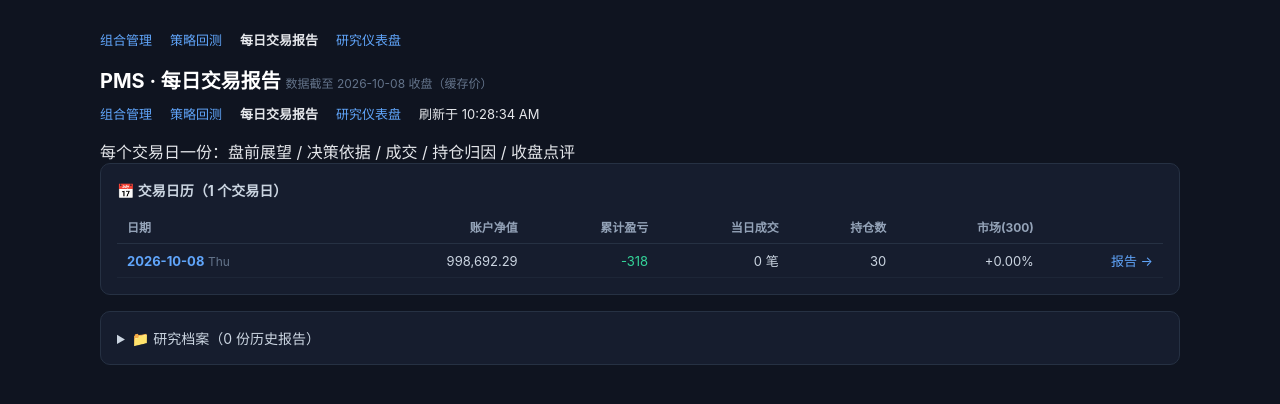
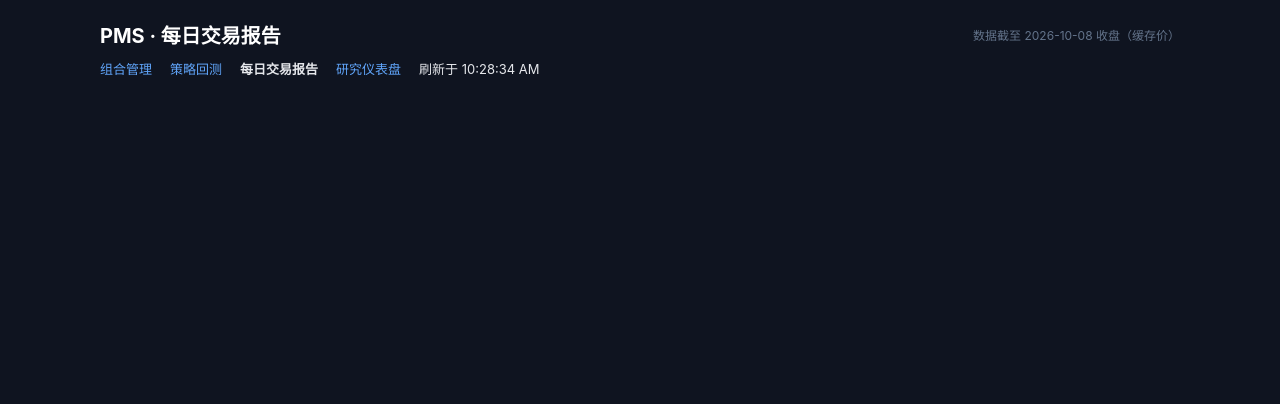
Before and after one commit to idlocus/quantitative_trading_system, a Flask app: page /results/ in a window 1280 px wide. Shown: the top 404 px of the page. Run offline with Flask 3, Linux system fonts and the light colour scheme; parts of the project's set-up code (start-up, migrations or seed data) failed here and were passed over.

Commit message:
每日交易报告/研究仪表盘顶部精确匹配PMS格式（清理重复导航和旧标题残留）

```diff
--- a/webapp/templates/results_index.html
+++ b/webapp/templates/results_index.html
@@ -8,7 +8,7 @@
 * { box-sizing: border-box; margin: 0; padding: 0; }
 body { font-family: -apple-system, "Segoe UI", "Microsoft YaHei", sans-serif; background: #0f1420; color: #e5e7eb; padding: 20px; }
 .container { max-width: 1080px; margin: 0 auto; }
-h1 { font-size: 20px; color: #fff; }
+h1 { font-size: 20px; color: #fff; display: flex; justify-content: space-between; align-items: center; }
 h1 .sub { font-size: 12px; color: #64748b; font-weight: 400; }
 .nav { margin: 10px 0 16px; font-size: 13px; display: flex; gap: 18px; align-items: center; }
 .nav a { color: #60a5fa; text-decoration: none; } .nav a:hover { text-decoration: underline; }
@@ -29,64 +29,7 @@ details summary { cursor: pointer; font-size: 14px; color: #cbd5e1; }
 </head>
 <body>
 <div class="container">
-  <div class="nav"><a href="/pms">组合管理</a><a href="/strategy">策略回测</a><b>每日交易报告</b><a href="/research">研究仪表盘</a></div>
   <h1>PMS · 每日交易报告 <span class="sub">数据截至 {{ header_data.as_of }} 收盘（缓存价）</span></h1>
   <div class="nav"><a href="/pms">组合管理</a><a href="/strategy">策略回测</a><b>每日交易报告</b><a href="/research">研究仪表盘</a>
     <span class="refresh">刷新于 <script>document.write(new Date().toLocaleTimeString())</script></span>
   </div>
-  <!-- old_h1 --> <span class="sub">每个交易日一份：盘前展望 / 决策依据 / 成交 / 持仓归因 / 收盘点评</span></h1>
-
-  <div class="card">
-    <h3>📅 交易日历（{{ journals|length }} 个交易日）</h3>
-    {% if journals %}
-    <div style="overflow:auto">
-    <table>
-      <thead><tr><th>日期</th><th class="r">账户净值</th><th class="r">累计盈亏</th><th class="r">当日成交</th><th class="r">持仓数</th><th class="r">市场(300)</th><th class="r"></th></tr></thead>
-      <tbody>
-      {% for j in journals %}
-        <tr>
-          <td><a href="/results/view/{{ j.date }}.md"><b>{{ j.date }}</b></a> <span class="muted">{{ j.weekday[:3] }}</span></td>
-          <td class="r">{{ j.nav or '—' }}</td>
-          <td class="r {% if j.total_pnl and j.total_pnl.startswith('+') %}pos{% elif j.total_pnl %}neg{% endif %}">{{ j.total_pnl or '—' }}</td>
-          <td class="r">{{ j.trades }} 笔</td>
-          <td class="r">{{ j.positions }}</td>
-          <td class="r">{{ j.mkt or '—' }}</td>
-          <td class="r"><a href="/results/view/{{ j.date }}.md">报告 →</a></td>
-        </tr>
-      {% endfor %}
-      </tbody>
-    </table>
-    </div>
-    {% else %}
-    <div class="empty">暂无交易日志（Paper 跟跑每个交易日自动生成：python main.py daily）</div>
-    {% endif %}
-  </div>
-
-  <div class="card">
-    <details>
-      <summary>📁 研究档案（{{ reports|length }} 份历史报告）</summary>
-      <div style="overflow:auto;max-height:400px;margin-top:10px">
-      <table>
-        <thead><tr><th>分类</th><th>报告</th><th>修改时间</th><th class="r">大小</th></tr></thead>
-        <tbody>
-        {% for it in reports %}
-          <tr>
-            <td><span class="badge">{{ it.category }}</span></td>
-            <td>
-              {% if it.is_html %}<a href="/results/view/{{ it.name }}" target="_blank">{{ it.name }}</a>
-              {% else %}<a href="/results/view/{{ it.name }}">{{ it.name }}</a>{% endif %}
-            </td>
-            <td>{{ it.mtime }}</td>
-            <td class="r">{{ it.size_kb }} KB</td>
-          </tr>
-        {% else %}
-          <tr><td colspan="4" class="empty">暂无研究档案</td></tr>
-        {% endfor %}
-        </tbody>
-      </table>
-      </div>
-    </details>
-  </div>
-</div>
-</body>
-</html>
```
Also changed, not shown: webapp/templates/dashboard_index.html (+0 -55 lines).
